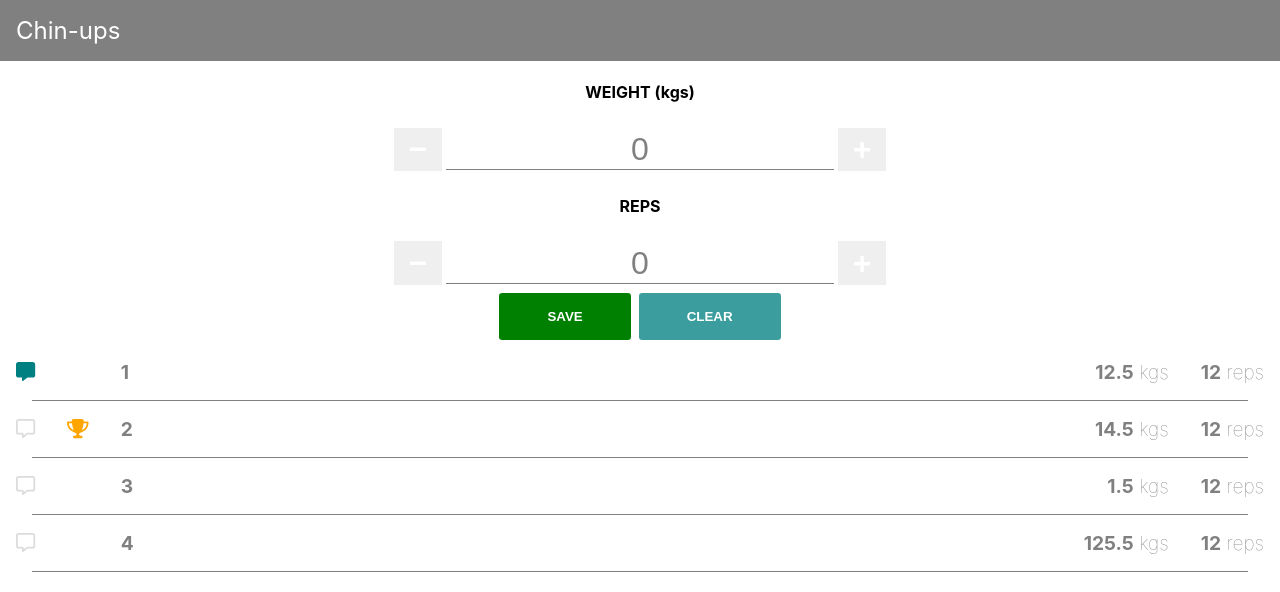
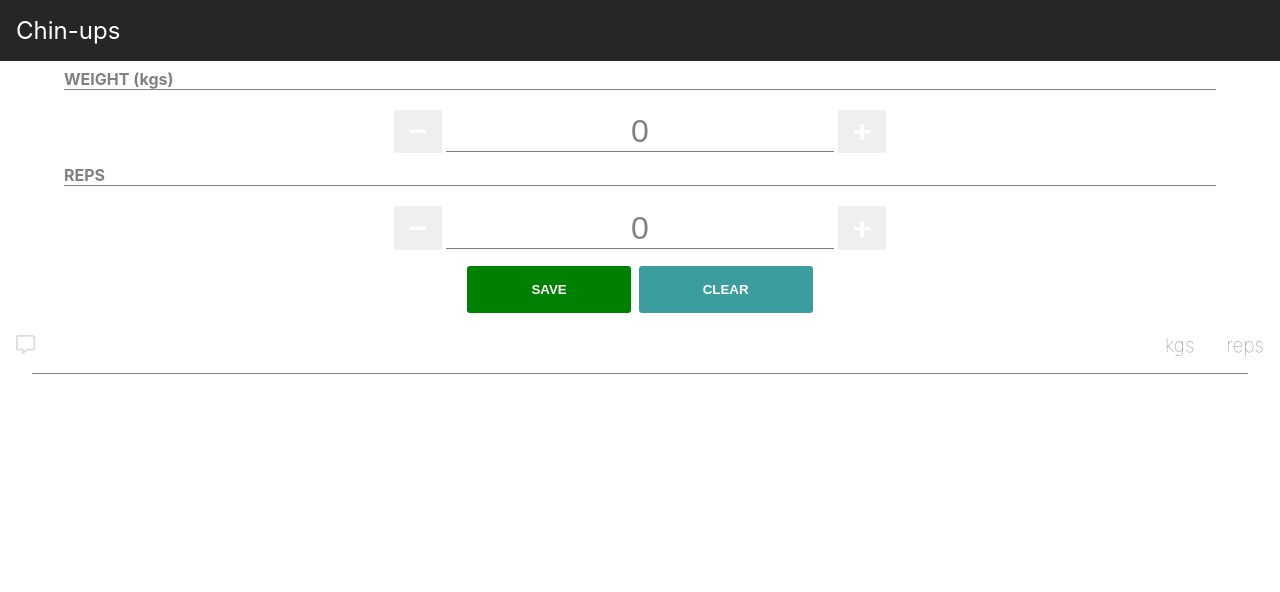
Before and after one commit to yashsharman/track-fit, a React (Create React App) app: page /record-exercise in a window 1280 px wide. Shown: the top 592 px of the page. Built offline with nearby package versions, Linux system fonts and the light colour scheme.

Commit message:
ShowExerciseRecords not showing updated data

```diff
--- a/src/component/ShowCurrentProgress/ShowCurrentProgress.component.jsx
+++ b/src/component/ShowCurrentProgress/ShowCurrentProgress.component.jsx
@@ -4,22 +4,18 @@ import { FontAwesomeIcon } from "@fortawesome/react-fontawesome";
 import { faMessage as EmptyCommentIcon } from "@fortawesome/free-regular-svg-icons";
 import { faMessage as commentIcon } from "@fortawesome/free-solid-svg-icons";
 
-function ShowCurrentProgress({ exerciseRecords }) {
-  let currentCount = 0;
-  return (
-    <div className="SavedProgress-container">
-      {exerciseRecords.map((exrcise) => {
-        currentCount += 1;
-        return (
-          <>
+function ShowCurrentProgress({recordsArry}) {
+  console.log("renderd")
+  const {comment,pr,currentCount, weight,reps} = recordsArry
+  return (<>
             <div key={currentCount} className="progress-container">
               <div className="progress-container-left">
-                {!exrcise.comment ? (
+                {!comment ? (
                   <FontAwesomeIcon icon={EmptyCommentIcon}  style={{ color: "gainsboro" }}/>
                 ) : (
                   <FontAwesomeIcon icon={commentIcon} style={{ color: "teal" }} />
                 )}
-                {exrcise.pr ? (
+                {pr ? (
                   <FontAwesomeIcon icon={PrIcon} style={{ color: "orange" }} />
                 ) : (
                   <FontAwesomeIcon icon={PrIcon} style={{ color: "white" }} />
@@ -28,20 +24,18 @@ function ShowCurrentProgress({ exerciseRecords }) {
               </div>
               <div className="progress-container-right">
                 <div className="display-weight">
-                  <b>{exrcise.weight}</b>
+                  <b>{weight}</b>
                   <span className="light-text"> kgs</span>
                 </div>
                 <div className="display-reps">
-                  <b>{exrcise.reps}</b>
+                  <b>{reps}</b>
                   <span className="light-text"> reps</span>
                 </div>
               </div>
             </div>
             <span className="divider"></span>
           </>
-        );
-      })}
-    </div>
+
   );
 }
 
--- a/src/component/recordExercise/RecordExercise.component.jsx
+++ b/src/component/recordExercise/RecordExercise.component.jsx
@@ -1,38 +1,19 @@
+import {useState } from "react";
 import ShowCurrentProgress from "../ShowCurrentProgress/ShowCurrentProgress.component";
 import UserInputContainer from "../userInputContainer/UserInputContainer.component";
-import './RecordExercise.styles.css'
+import "./RecordExercise.styles.css";
+
+const timeBoundExercise = ["hanging", "plank"];
+const currentSetsArry = [];
+
+function RecordExercise({ exerciseName = "Chin-ups" }) {
+  const [recordsArry, setRecordArry] = useState([]);
+  const [currentCount,SetCurrentCount] = useState(0);
   const clearInputBoxes = () => {
     document
       .querySelectorAll("input")
       .forEach((inputbox) => (inputbox.value = 0));
   };
-const exerciseRecords = [
-  {
-    comment: "hello",
-    weight: 12.5,
-    reps: 12,
-    pr: false,
-  },
-  {
-    comment: "",
-    weight: 14.5,
-    reps: 12,
-    pr: true,
-  },
-  {
-    comment: "",
-    weight: 1.5,
-    reps: 12,
-    pr: false,
-  },
-  {
-    comment: "",
-    weight: 125.5,
-    reps: 12,
-    pr: false,
-  },
-];
-const timeBoundExercise = ["hanging", "plank"];
 
   const renderExerciseElement = (exerciseName) => {
     let renderElement;
@@ -55,27 +36,39 @@ const renderExerciseElement = (exerciseName) => {
     });
     return renderElement;
   };
-function RecordExercise({ exerciseName = "Chin-ups" }) {
+  const addSet = () => {
+    let currentSetObj = {
+      comment: "",
+      pr: false,
+    };
+    document.querySelectorAll("input").forEach((inputbox) => {
+      currentSetObj[inputbox.className] = inputbox.value;
+    });
+    currentSetsArry.push(currentSetObj);
+    setRecordArry(currentSetsArry);
+  };
+
   return (
     <div className="AddExercise-container">
-      <div className="exercise-heading">{!exerciseName ? "Example Exercise" : exerciseName}</div>
+      <div className="exercise-heading">
+        {!exerciseName ? "Example Exercise" : exerciseName}
+      </div>
       <div className="weight-set-container">
         {renderExerciseElement(exerciseName)}
         <div className="AddExercise-btn-group">
-          <button className="default-btn save-btn" onClick={() => {}}>
+          <button className="default-btn save-btn" onClick={() => addSet()}>
             SAVE
           </button>
           <button
             className="default-btn clear-btn"
-            onClick={() => {
-              clearInputBoxes();
-            }}
+            onClick={() => clearInputBoxes()}
           >
             CLEAR
           </button>
         </div>
       </div>
-      <ShowCurrentProgress exerciseRecords={exerciseRecords} />
+      {<ShowCurrentProgress recordsArry={recordsArry} />}
+
     </div>
   );
 }
--- a/src/component/recordExercise/RecordExercise.styles.css
+++ b/src/component/recordExercise/RecordExercise.styles.css
@@ -1,5 +1,5 @@
 .exercise-heading{
-    background-color: gray;
+    background-color: rgba(0, 0, 0, 0.85);
     margin: 0;
     padding: 1rem;
     color: white;
@@ -7,7 +7,7 @@
     text-align: left;
 }
 .default-btn{
-    padding: 1rem 3rem;
+    padding: 1rem 4rem;
     border: none;
     color: white;
     margin: 0.25rem;
--- a/src/component/userInputContainer/UserInputContainer.component.jsx
+++ b/src/component/userInputContainer/UserInputContainer.component.jsx
@@ -15,13 +15,13 @@ const inputType = {
 };
 const Increment = (e) => {
   switch (e.target.previousSibling.className) {
-    case "REPS":
+    case "reps":
       e.target.previousSibling.value = +e.target.previousSibling.value + 1;
       break;
-    case "TIME":
+    case "time":
       e.target.previousSibling.value = +e.target.previousSibling.value + 5;
       break;
-    case "WEIGHT":
+    case "weight":
       e.target.previousSibling.value = +e.target.previousSibling.value + 2.5;
       break;
     default:
@@ -30,13 +30,13 @@ const Increment = (e) => {
 };
 const Decrement = (e) => {
     switch (e.target.nextSibling.className) {
-        case "REPS":
+        case "reps":
           e.target.nextSibling.value = +e.target.nextSibling.value - 1;
           break;
-        case "TIME":
+        case "time":
           e.target.nextSibling.value = +e.target.nextSibling.value - 5;
           break;
-        case "WEIGHT":
+        case "weight":
           e.target.nextSibling.value = +e.target.nextSibling.value - 2.5;
           break;
         default:
@@ -61,7 +61,7 @@ function UserInputContainer({ type }) {
           <input
             type="text"
             defaultValue={0}
-            className={inputType[type].heading}
+            className={inputType[type].heading.toLowerCase()}
           />
           <button
             className={`${type.heading}-btn userInput-btn`}
--- a/src/component/userInputContainer/UserInputContainer.styles.css
+++ b/src/component/userInputContainer/UserInputContainer.styles.css
@@ -7,7 +7,15 @@
     color: white;
     border: none;
     margin: 0.25rem;
-
+    cursor: pointer;
+}
+.heading-underline{
+    display: flex;
+    width: 90%;
+    margin: auto;
+    margin-bottom: 1rem;
+    background-color: gray;
+    height: 1px;
 }
 .AddExercise-inputs > input{
     border: none;
@@ -17,3 +25,15 @@
     width: 30%;
     color: gray;
 }
+.AddExercise-inputs{
+    margin-bottom: 0.5rem;
+}
+.input-container h4{
+    color: gray;
+    margin: auto;
+    margin-top: .5rem;
+    margin-bottom: 0;
+    width: 90%;
+    text-align: left;
+
+}
```
Also changed, not shown: src/component/search/search.component.jsx (+13 -14 lines). Lines whose indentation alone changed are shown as unchanged.
